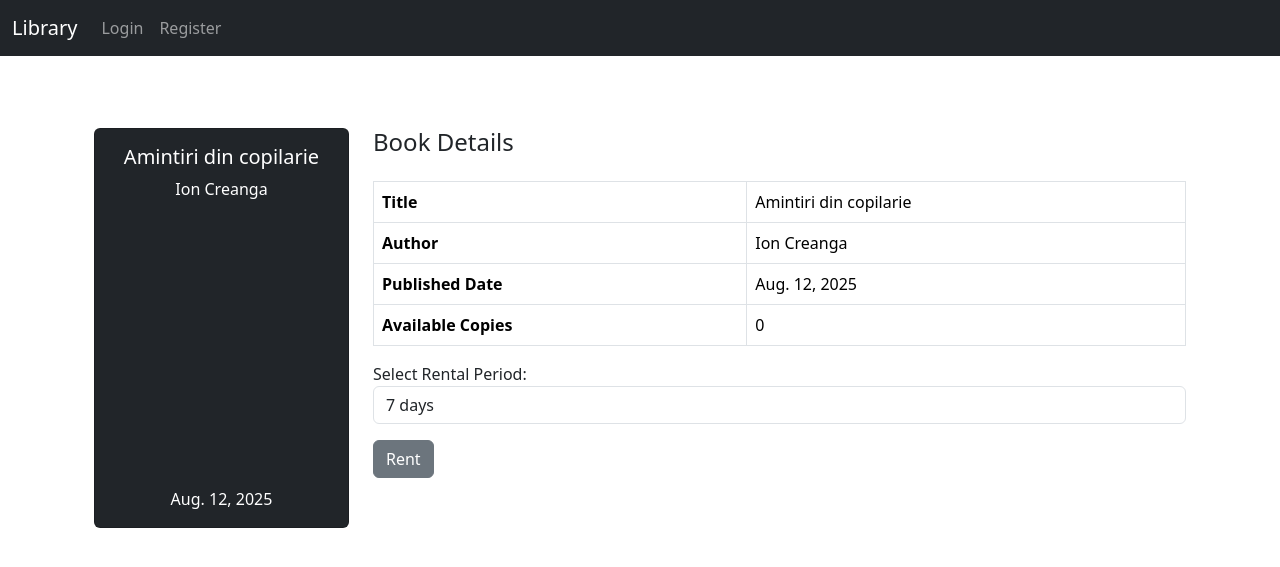
After one commit to FloreaMihaiAlexandru/aplicatie-biblioteca-django, a Django app: page /rent/1/ in a window 1280 px wide. The commit adds this page. Shown: the top 567 px of the page. Run offline with Django 5.2, Linux system fonts and the light colour scheme; data comes from the database, SQL or seed files in the repository; both versions use the stored data as it was after the commit.

Commit message:
Book rents table, Rent page, Search feature

```diff
--- a/mainview/models.py
+++ b/mainview/models.py
@@ -11,3 +11,13 @@ class Book(models.Model):
     def __str__(self):
         return (f'{self.title} by {self.author} - '
                 f'{self.available_copies} copies available')
+
+
+class Rent(models.Model):
+    book = models.ForeignKey(Book, on_delete=models.CASCADE)
+    user = models.ForeignKey('auth.User', on_delete=models.CASCADE)
+    rent_date = models.DateTimeField(auto_now_add=True)
+    return_date = models.DateTimeField(blank=True, null=True)
+
+    def __str__(self):
+        return f'{self.user.username} rented {self.book.title} on {self.rent_date.strftime("%Y-%m-%d %H:%M:%S")}'
--- a/mainview/templates/home.html
+++ b/mainview/templates/home.html
@@ -20,8 +20,7 @@
                                     <br />
                                     Available copies: {{book.available_copies}}
                                 </p>
-                                <a href="#" class="card-link">Card link</a>
-                                <a href="#" class="card-link">Another link</a>
+                                <a href="{% url 'rentBook' book.id %}" class="card-link">Rent</a>
                             </div>
                         </div>
                         {%endif%}
--- a/mainview/templates/navbar.html
+++ b/mainview/templates/navbar.html
@@ -1,7 +1,8 @@
 <nav class="navbar navbar-expand-lg navbar-dark bg-dark">
   <div class="container-fluid">
     <a class="navbar-brand" href="{%url 'home'%}">Library</a>
-    <button class="navbar-toggler" type="button" data-bs-toggle="collapse" data-bs-target="#navbarSupportedContent" aria-controls="navbarSupportedContent" aria-expanded="false" aria-label="Toggle navigation">
+    <button class="navbar-toggler" type="button" data-bs-toggle="collapse" data-bs-target="#navbarSupportedContent"
+      aria-controls="navbarSupportedContent" aria-expanded="false" aria-label="Toggle navigation">
       <span class="navbar-toggler-icon"></span>
     </button>
     <div class="collapse navbar-collapse" id="navbarSupportedContent">
@@ -46,6 +47,10 @@
       </ul>
       {%endif%}
       {%endif%}
+      <form class="d-flex" role="search" action="{% url 'search' %}">
+        <input class="form-control me-2" type="search" name = "q" placeholder="Search terms" aria-label="Search" />
+        <button class="btn btn-outline-light" type="submit">Search</button>
+      </form>
       {% endif %}
 
 
--- /dev/null
+++ b/mainview/templates/rentBook.html
@@ -0,0 +1,57 @@
+{% extends 'base.html' %}
+
+{% block content %}
+<div class="container mt-5">
+    <div class="row">
+
+        <div class="col-md-3">
+            <div class="card bg-dark text-white text-center" style="height: 400px;">
+                <div class="card-body d-flex flex-column justify-content-center">
+                    <h5 class="card-title">{{ book.title }}</h5>
+                    <p class="card-text">{{ book.author }}</p>
+                    <p class="card-text mt-auto">{{ book.published_date }}</p>
+                </div>
+            </div>
+        </div>
+
+        <div class="col-md-9">
+            <h4 class="mb-4">Book Details</h4>
+            <table class="table table-bordered">
+                <tbody>
+                    <tr>
+                        <th scope="row">Title</th>
+                        <td>{{ book.title }}</td>
+                    </tr>
+                    <tr>
+                        <th scope="row">Author</th>
+                        <td>{{ book.author }}</td>
+                    </tr>
+                    <tr>
+                        <th scope="row">Published Date</th>
+                        <td>{{ book.published_date }}</td>
+                    </tr>
+                    <tr>
+                        <th scope="row">Available Copies</th>
+                        <td>{{ book.available_copies }}</td>
+                    </tr>
+                </tbody>
+            </table>
+
+            <form method="POST">
+                {% csrf_token %}
+
+                <div class="form-group">
+                    <label for="rental_period">Select Rental Period:</label>
+                    <select class="form-control" id="rental_period" name="rental_period" required>
+                        <option value="7">7 days</option>
+                        <option value="14">14 days</option>
+                        <option value="30">30 days</option>
+                    </select>
+                </div>
+
+                <button type="submit" class="btn btn-secondary mt-3">Rent</button>
+            </form>
+        </div>
+    </div>
+</div>
+{% endblock %}
--- a/mainview/urls.py
+++ b/mainview/urls.py
@@ -5,4 +5,6 @@ urlpatterns = [
     path("", views.home, name="home"),
     path("logout/", views.logout_view, name="logout"),
     path("register/", views.register_view, name="register"),
+    path("search/", views.search_view, name="search"),
+    path("rent/<int:book_id>/", views.rentBook_view, name="rentBook"),
 ]
--- a/mainview/views.py
+++ b/mainview/views.py
@@ -1,9 +1,12 @@
 from django.shortcuts import render, HttpResponse, redirect
 from django.contrib.auth import authenticate, login, logout, get_user_model
 from django.contrib import messages
+from django.db import models
+
+from datetime import datetime, timedelta
 
 from .forms import SignUpForm
-from .models import Book
+from .models import Book, Rent
 
 User = get_user_model()
 
@@ -62,3 +65,51 @@ def register_view(request):
     else:
         form = SignUpForm()
         return render(request, 'register.html', {'form': form})
+
+
+def search_view(request):
+    query = request.GET.get('q', '').strip()
+    if not query:
+        return redirect('home')
+    result = Book.objects.filter(
+        models.Q(title__icontains=query) |
+        models.Q(author__icontains=query)
+    )
+    return render(request, "home.html", {"books": result})
+
+
+def rentBook_view(request, book_id):
+    try:
+        book = Book.objects.get(id=book_id)
+    except Book.DoesNotExist:
+        messages.error(request, 'Book not found.')
+        return redirect('home')
+
+    if request.method == 'POST':
+        rental_period = int(request.POST.get('rental_period'))
+        return_date = datetime.now() + timedelta(days=rental_period)
+
+        if book.available_copies <= 0:
+            messages.error(request, 'No copies available for rent.')
+            return redirect('home')
+
+        user = request.user
+        if not user.is_authenticated:
+            messages.error(request, 'You must be logged in to rent a book.')
+            return redirect('home')
+
+        # Create a Rent object
+        Rent.objects.create(
+            book=book,
+            user=user,
+            return_date=return_date
+        )
+
+        # Decrease the available copies
+        book.available_copies -= 1
+        book.save()
+
+        messages.success(request, f'You have successfully rented {book.title}.')
+        return redirect('home')
+
+    return render(request, "rentBook.html", {"book": book})
```
Also changed, not shown: mainview/admin.py (+16 -2 lines), db.sqlite3, mainview/migrations/0005_rent.py (added). Lines whose indentation alone changed are shown as unchanged.
